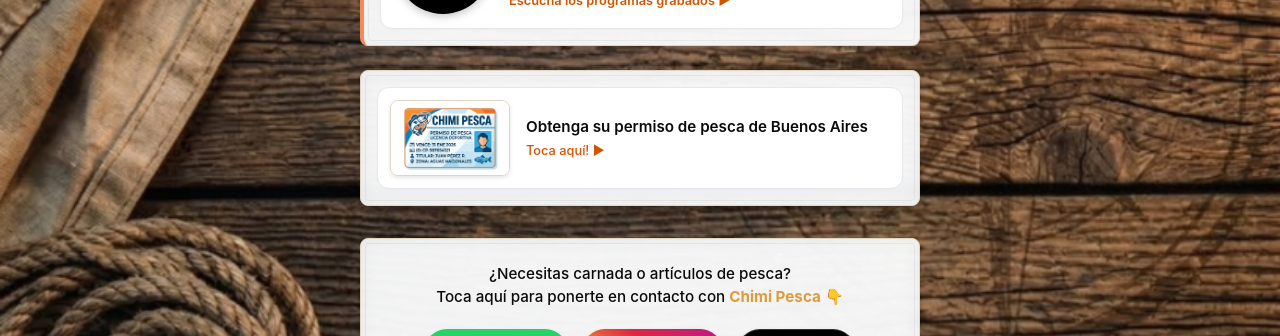
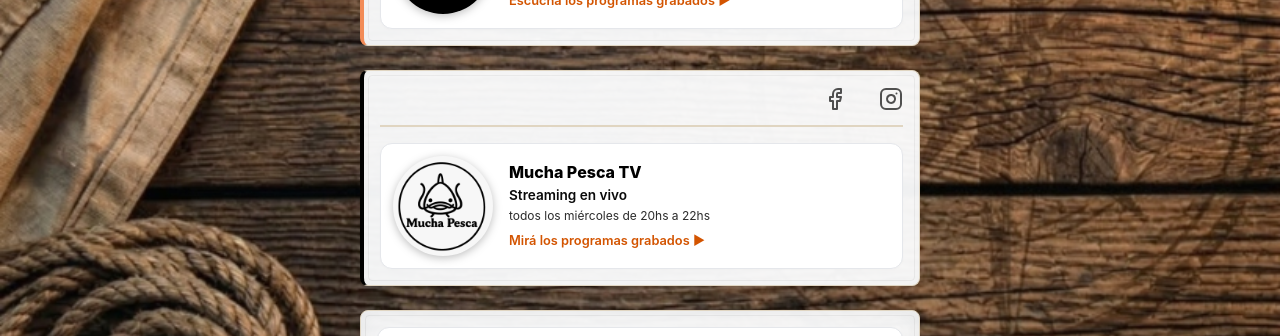
Before and after one commit to nicosubealanube/lodechimipesca, a React (Vite) app: page / in a window 1280 px wide. Shown: the part 725-1061 px from the top of the page. Built offline with nearby package versions, Linux system fonts and the light colour scheme; no server answers.

Commit message:
add mucha_pesca sponsor

```diff
--- a/src/App.jsx
+++ b/src/App.jsx
@@ -6,6 +6,7 @@ import LocationInfoCard from './components/LocationInfoCard'
 import FishingReport from './components/FishingReport'
 // import SponsorPayo from './components/SponsorPayo'
 import SponsorSap from './components/SponsorSap'
+import SponsorMuchaPesca from './components/SponsorMuchaPesca'
 // import SponsorShimano from './components/SponsorShimano'
 // import FeriaCazaPesca from './components/FeriaCazaPesca'
 import FishingLicense from './components/FishingLicense'
@@ -691,6 +692,7 @@ function App() {
                 {/* <FeriaCazaPesca /> */}
                 {/* <SponsorShimano /> */}
                 <SponsorSap />
+                <SponsorMuchaPesca />
                 <FishingLicense />
             </main>
             <Footer />
--- /dev/null
+++ b/src/components/SponsorMuchaPesca.jsx
@@ -0,0 +1,194 @@
+import React, { useState, useEffect } from 'react';
+import { Facebook, Instagram } from 'lucide-react';
+import muchaPescaLogo from '../assets/mucha_pesca.jpg';
+
+export default function SponsorMuchaPesca() {
+    const [isLive, setIsLive] = useState(false);
+
+    const channelUrl = "https://www.youtube.com/@muchapescatv";
+    const liveUrl = "https://www.youtube.com/@muchapescatv/live";
+    const facebookUrl = "https://www.facebook.com/MuchaPescaI?rdid=vPet2xgW1lYxgr7a&share_url=https%3A%2F%2Fwww.facebook.com%2Fshare%2F14pn2cUnW2A%2F";
+    const instagramUrl = "https://www.instagram.com/mucha.pesca/";
+
+    const checkArgentinaLive = () => {
+        try {
+            // Permitir forzar el estado "En Vivo" agregando ?testlive en la URL para desarrollo/pruebas
+            if (typeof window !== 'undefined' && window.location.search.includes('testlive')) {
+                return true;
+            }
+
+            const now = new Date();
+            // Get Argentina time details using Intl.DateTimeFormat (language-independent en-US locale)
+            const formatter = new Intl.DateTimeFormat('en-US', {
+                timeZone: 'America/Argentina/Buenos_Aires',
+                weekday: 'short',
+                hour: 'numeric',
+                hour12: false
+            });
+
+            const parts = formatter.formatToParts(now);
+            let weekday = '';
+            let hour = 0;
+
+            parts.forEach(part => {
+                if (part.type === 'weekday') weekday = part.value.toLowerCase();
+                if (part.type === 'hour') hour = parseInt(part.value, 10);
+            });
+
+            // "wed" stands for Wednesday in en-US
+            const isWednesday = weekday.includes('wed');
+            const isLiveHour = hour >= 20 && hour < 22; // Between 20:00 and 21:59 (live broadcast hours)
+
+            return isWednesday && isLiveHour;
+        } catch (e) {
+            console.error("Timezone formatting error, falling back to local time:", e);
+            const now = new Date();
+            return now.getDay() === 3 && now.getHours() >= 20 && now.getHours() < 22;
+        }
+    };
+
+    useEffect(() => {
+        // Initial check
+        setIsLive(checkArgentinaLive());
+
+        // Check every 30 seconds to update live status dynamically
+        const interval = setInterval(() => {
+            setIsLive(checkArgentinaLive());
+        }, 30000);
+
+        return () => clearInterval(interval);
+    }, []);
+
+    return (
+        <div
+            className="fishing-report-card"
+            style={{
+                borderLeft: isLive ? '4px solid #ef4444' : '4px solid #000000',
+                boxShadow: isLive
+                    ? '0 4px 15px rgba(239, 68, 68, 0.2), inset 0 0 10px rgba(239, 68, 68, 0.05)'
+                    : '0 4px 6px -1px rgba(0,0,0,0.1), inset 0 0 10px rgba(0,0,0,0.02)',
+                transition: 'all 0.3s ease',
+                position: 'relative'
+            }}
+        >
+            {/* Inject keyframes for live indicator pulse */}
+            <style dangerouslySetInnerHTML={{__html: `
+                @keyframes livePulse {
+                    0% { transform: scale(0.95); opacity: 0.8; }
+                    50% { transform: scale(1.05); opacity: 1; }
+                    100% { transform: scale(0.95); opacity: 0.8; }
+                }
+                @keyframes liveBadgePulse {
+                    0% { box-shadow: 0 0 0 0 rgba(239, 68, 68, 0.7); }
+                    70% { box-shadow: 0 0 0 6px rgba(239, 68, 68, 0); }
+                    100% { box-shadow: 0 0 0 0 rgba(239, 68, 68, 0); }
+                }
+            `}} />
+
+            <div style={{ display: 'flex', justifyContent: 'space-between', alignItems: 'center', borderBottom: '2px solid var(--glass-border)', paddingBottom: '8px', marginBottom: '16px', minHeight: '34px' }}>
+                <div style={{ display: 'flex', alignItems: 'center', gap: '8px' }}>
+                    {isLive && (
+                        <span
+                            style={{
+                                backgroundColor: '#ef4444',
+                                color: '#ffffff',
+                                fontSize: '0.65rem',
+                                fontWeight: '900',
+                                padding: '2px 6px',
+                                borderRadius: '4px',
+                                textTransform: 'uppercase',
+                                letterSpacing: '1px',
+                                display: 'inline-flex',
+                                alignItems: 'center',
+                                gap: '4px',
+                                animation: 'liveBadgePulse 1.5s infinite',
+                                textShadow: '0 1px 2px rgba(0,0,0,0.2)'
+                            }}
+                        >
+                            <span style={{ width: '5px', height: '5px', backgroundColor: '#ffffff', borderRadius: '50%', display: 'inline-block', animation: 'livePulse 1s infinite' }} />
+                            En Vivo
+                        </span>
+                    )}
+                </div>
+                <div style={{ display: 'flex', gap: '16px' }}>
+                    <a
+                        href={facebookUrl}
+                        target="_blank"
+                        rel="noopener noreferrer"
+                        aria-label="Facebook Mucha Pesca"
+                        style={{ color: 'inherit', transition: 'color 0.2s, opacity 0.2s', opacity: 0.7, padding: '8px', margin: '-8px 0' }}
+                        onMouseEnter={(e) => {
+                            e.currentTarget.style.opacity = 1;
+                            e.currentTarget.style.color = '#1877f2';
+                        }}
+                        onMouseLeave={(e) => {
+                            e.currentTarget.style.opacity = 0.7;
+                            e.currentTarget.style.color = 'inherit';
+                        }}
+                    >
+                        <Facebook size={24} />
+                    </a>
+                    <a
+                        href={instagramUrl}
+                        target="_blank"
+                        rel="noopener noreferrer"
+                        aria-label="Instagram Mucha Pesca"
+                        style={{ color: 'inherit', transition: 'color 0.2s, opacity 0.2s', opacity: 0.7, padding: '8px', margin: '-8px -8px -8px 0' }}
+                        onMouseEnter={(e) => {
+                            e.currentTarget.style.opacity = 1;
+                            e.currentTarget.style.color = '#e1306c';
+                        }}
+                        onMouseLeave={(e) => {
+                            e.currentTarget.style.opacity = 0.7;
+                            e.currentTarget.style.color = 'inherit';
+                        }}
+                    >
+                        <Instagram size={24} />
+                    </a>
+                </div>
+            </div>
+
+            <a
+                href={isLive ? liveUrl : channelUrl}
+                target="_blank"
+                rel="noopener noreferrer"
+                className="video-link-row"
+                style={{
+                    display: 'flex',
+                    gap: '16px',
+                    alignItems: 'center',
+                    textDecoration: 'none'
+                }}
+            >
+                <img
+                    src={muchaPescaLogo}
+                    alt="Mucha Pesca Logo"
+                    width="100"
+                    height="100"
+                    style={{ borderRadius: '50%', flexShrink: 0, filter: 'drop-shadow(0px 2px 4px rgba(0,0,0,0.25))' }}
+                />
+                <div className="video-info" style={{ gap: '2px' }}>
+                    <span className="video-title" style={{ fontWeight: '800', color: '#000000', fontSize: '1rem' }}>
+                        Mucha Pesca TV
+                    </span>
+                    <span style={{ fontSize: '0.85rem', color: 'var(--text-primary)', fontWeight: '600' }}>
+                        Streaming en vivo
+                    </span>
+                    <span style={{ fontSize: '0.75rem', color: 'var(--text-secondary)' }}>
+                        todos los miércoles de 20hs a 22hs
+                    </span>
+
+                    {isLive ? (
+                        <span className="watch-now-text" style={{ color: '#ef4444', fontWeight: '800', marginTop: '4px', fontSize: '0.8rem' }}>
+                            🔴 ¡AL AIRE! Toca para mirar en vivo ▶
+                        </span>
+                    ) : (
+                        <span className="watch-now-text" style={{ color: 'var(--primary-color)', fontWeight: '600', marginTop: '4px', fontSize: '0.8rem' }}>
+                            Mirá los programas grabados ▶
+                        </span>
+                    )}
+                </div>
+            </a>
+        </div>
+    );
+}
```
Also changed, not shown: src/assets/mucha_pesca.jpg (added).
